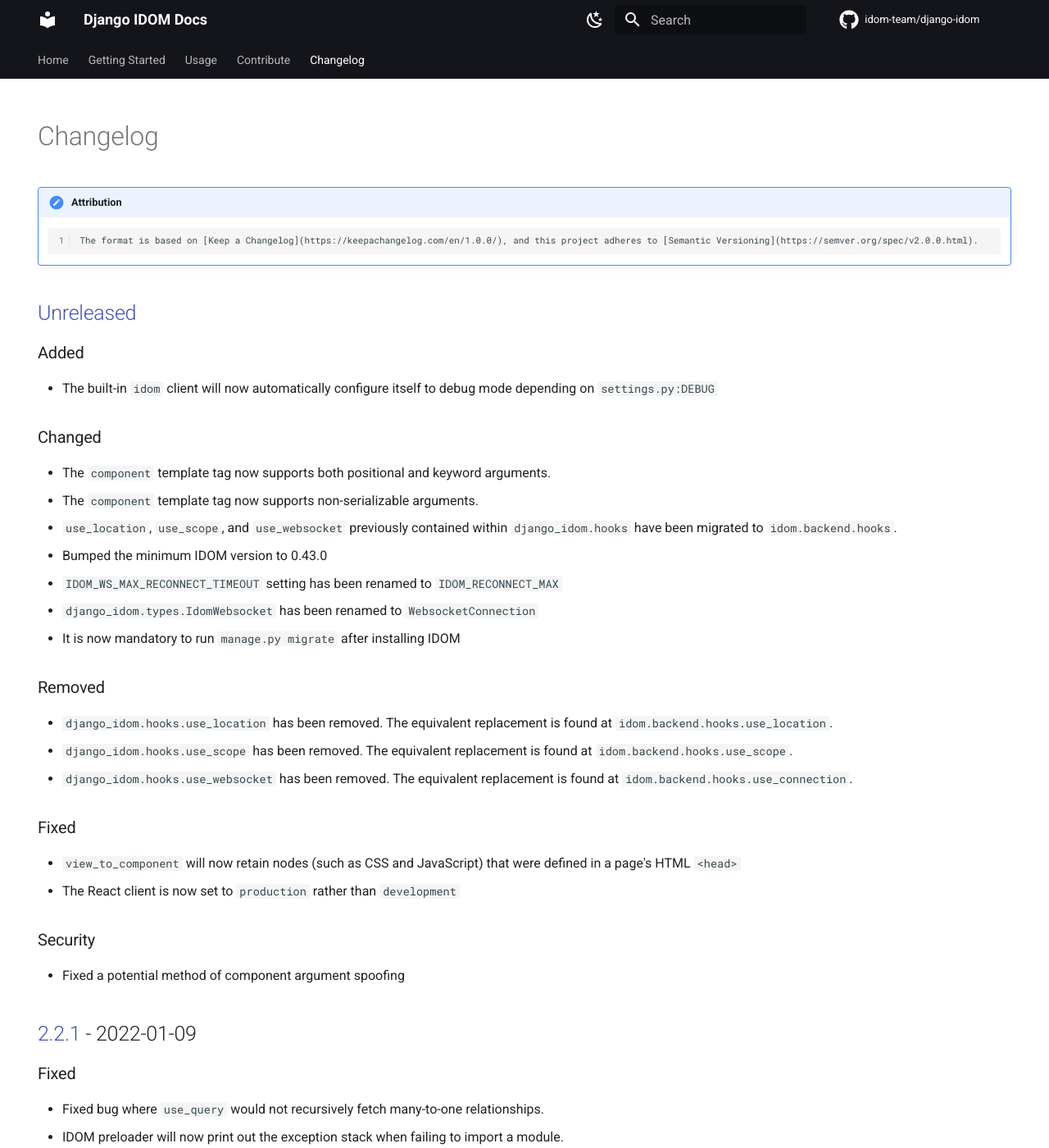
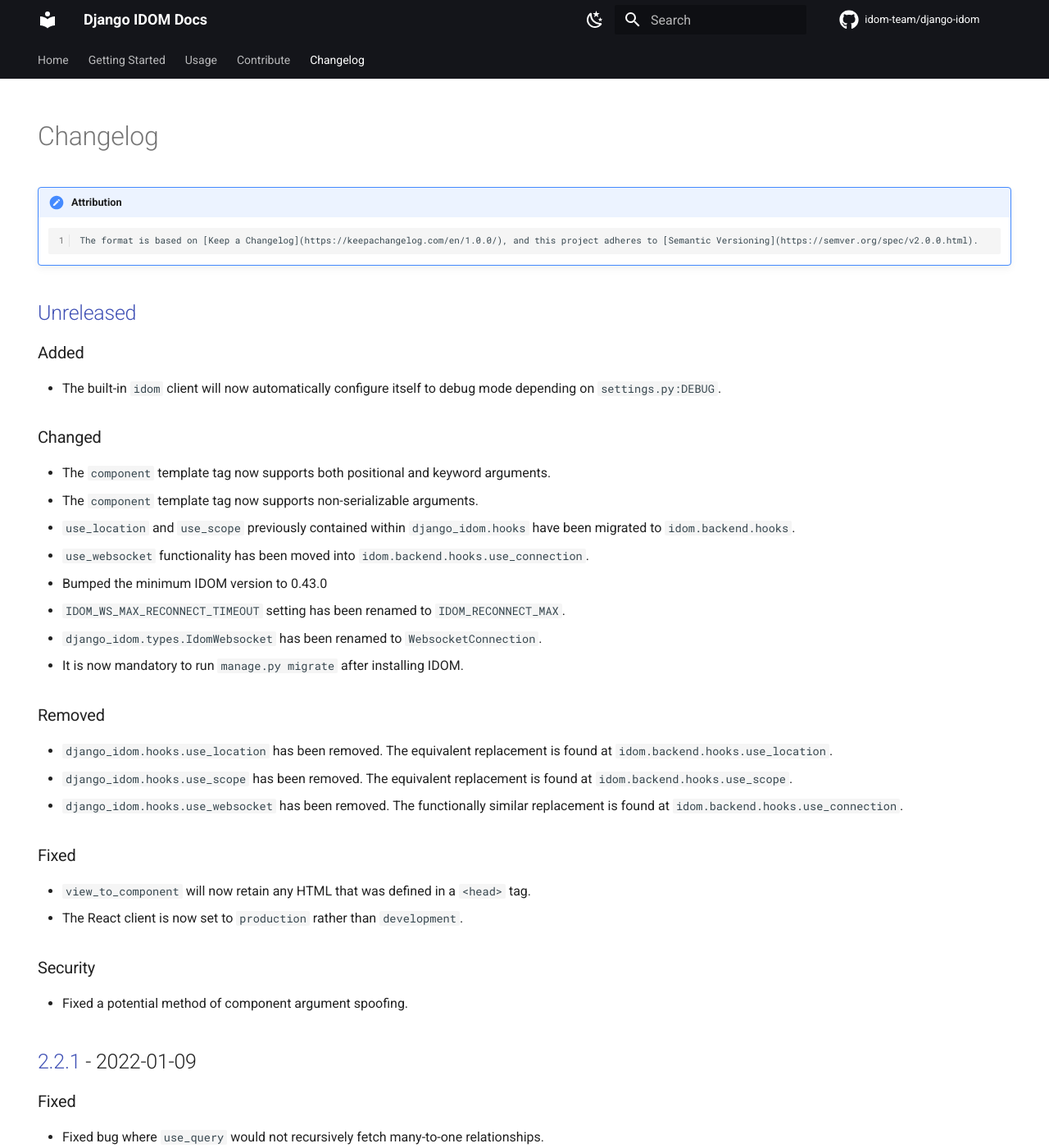
Before and after one commit to reactive-python/reactpy-django, an MkDocs documentation site: the page built from docs/src/changelog/index.md, in a window 1280 px wide and 1400 px high. Shown: the whole window at 82% size. Built offline with MkDocs 1.6.1 and Material for MkDocs 9.7.7, drawn with Linux system fonts in a browser that asks for light colours; comment, search, counter and statistics services are not loaded.

Commit message:
docs revision

```diff
--- a/CHANGELOG.md
+++ b/CHANGELOG.md
@@ -24,32 +24,33 @@ Using the following categories, list your changes in this order:
 
 ### Added
 
--   The built-in `idom` client will now automatically configure itself to debug mode depending on `settings.py:DEBUG`
+-   The built-in `idom` client will now automatically configure itself to debug mode depending on `settings.py:DEBUG`.
 
 ### Changed
 
 -   The `component` template tag now supports both positional and keyword arguments.
 -   The `component` template tag now supports non-serializable arguments.
--   `use_location`, `use_scope`, and `use_websocket` previously contained within `django_idom.hooks` have been migrated to `idom.backend.hooks`.
+-   `use_location` and `use_scope` previously contained within `django_idom.hooks` have been migrated to `idom.backend.hooks`.
+-   `use_websocket` functionality has been moved into `idom.backend.hooks.use_connection`.
 -   Bumped the minimum IDOM version to 0.43.0
--   `IDOM_WS_MAX_RECONNECT_TIMEOUT` setting has been renamed to `IDOM_RECONNECT_MAX`
--   `django_idom.types.IdomWebsocket` has been renamed to `WebsocketConnection`
--   It is now mandatory to run `manage.py migrate` after installing IDOM
+-   `IDOM_WS_MAX_RECONNECT_TIMEOUT` setting has been renamed to `IDOM_RECONNECT_MAX`.
+-   `django_idom.types.IdomWebsocket` has been renamed to `WebsocketConnection`.
+-   It is now mandatory to run `manage.py migrate` after installing IDOM.
 
 ### Removed
 
 -   `django_idom.hooks.use_location` has been removed. The equivalent replacement is found at `idom.backend.hooks.use_location`.
 -   `django_idom.hooks.use_scope` has been removed. The equivalent replacement is found at `idom.backend.hooks.use_scope`.
--   `django_idom.hooks.use_websocket` has been removed. The equivalent replacement is found at `idom.backend.hooks.use_connection`.
+-   `django_idom.hooks.use_websocket` has been removed. The functionally similar replacement is found at `idom.backend.hooks.use_connection`.
 
 ### Fixed
 
--   `view_to_component` will now retain nodes (such as CSS and JavaScript) that were defined in a page's HTML `<head>`
--   The React client is now set to `production` rather than `development`
+-   `view_to_component` will now retain any HTML that was defined in a `<head>` tag.
+-   The React client is now set to `production` rather than `development`.
 
 ### Security
 
--   Fixed a potential method of component argument spoofing
+-   Fixed a potential method of component argument spoofing.
 
 ## [2.2.1] - 2022-01-09
 
```
Also changed, not shown: docs/src/features/components.md (+1 -2 lines).
